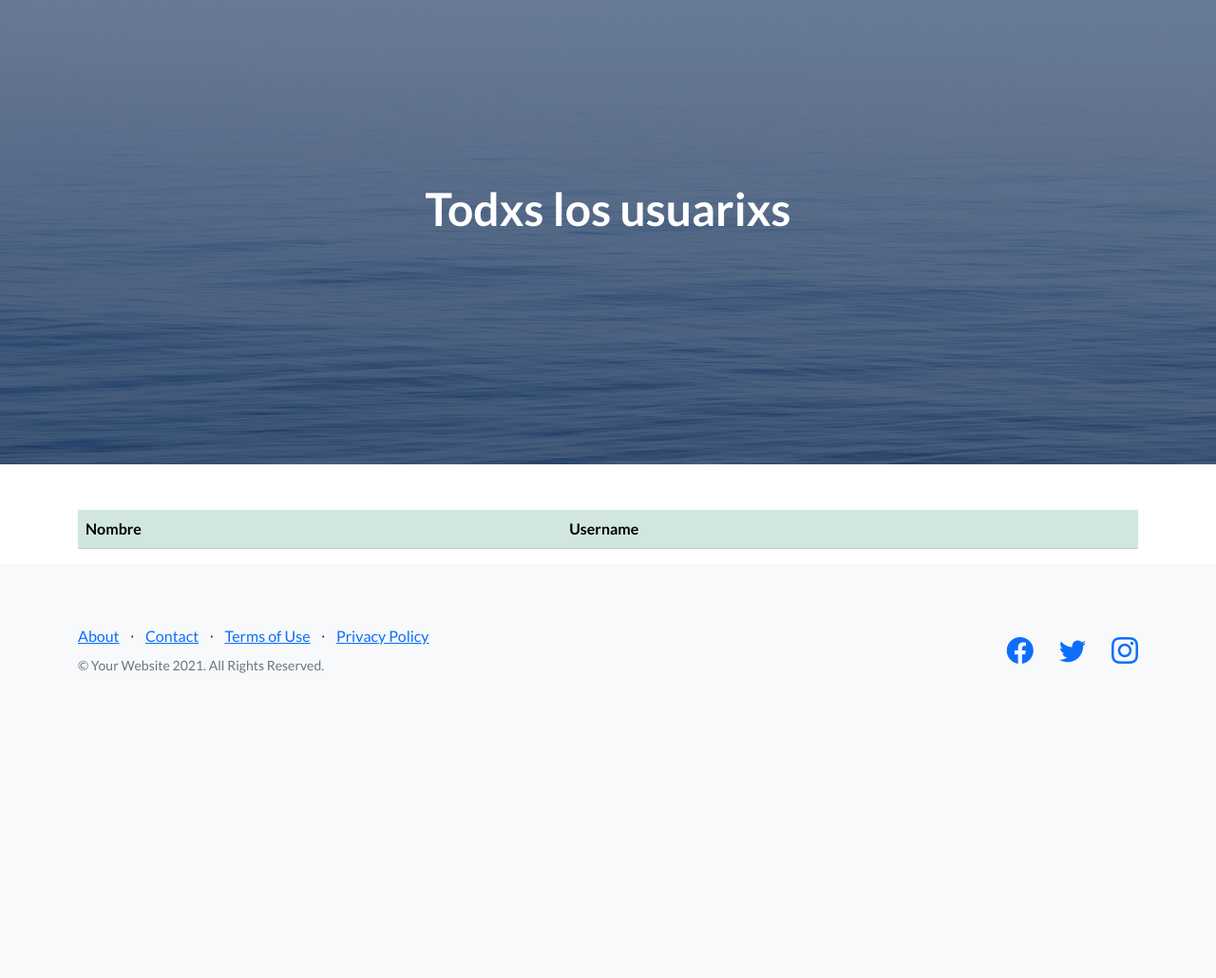
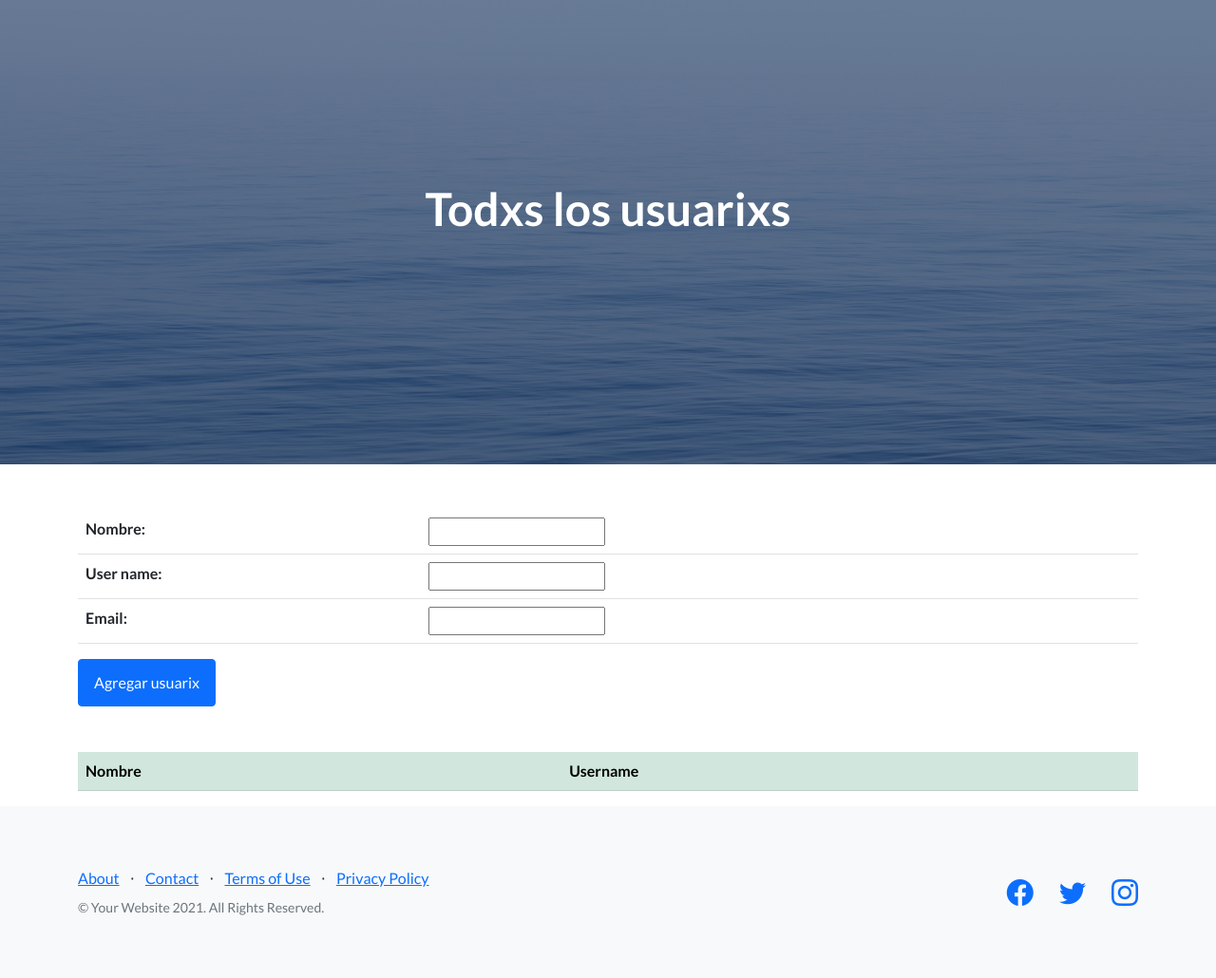
Before and after one commit to tyzurc/Entrega1Cruz, a Django app: page /blog/users/ in a window 1280 px wide. Shown: the part 67-1097 px from the top of the page at 95% size. Before the commit the page ends 776 px from the top, so only its background shows below. Run offline with Django 4.2, Linux system fonts and the light colour scheme; lists and menus that the app fills with data are empty; some libraries are stand-ins or nearby versions.

Commit message:
Agregado formulario de users en su vista

```diff
--- a/blog_coder/blog/templates/blog/posts.html
+++ b/blog_coder/blog/templates/blog/posts.html
@@ -7,16 +7,13 @@
     <p style="color: red"> Hay errores en los datos cargados </p>
     {% endif %}
 
-
     <form action="/blog/posts/" method="POST" class="form-group">
         {% csrf_token %}
         <table class="table">
             {{formulario.as_table}}
         </table>
-
         <input type="submit" value="Crear post" class="btn btn-primary">
     </form>
-
 </div>
 
 <div class="container mt-5">
--- a/blog_coder/blog/templates/blog/users.html
+++ b/blog_coder/blog/templates/blog/users.html
@@ -1,6 +1,20 @@
 {% extends 'blog/base.html' %}
 
 {% block main_content %}
+
+<div class="container mt-5">
+    {% if formulario.errors %}
+    <p style="color: red"> Hay errores en los datos cargados </p>
+    {% endif %}
+
+    <form action="/blog/users/" method="POST" class="form-group">
+        {% csrf_token %}
+        <table class="table">
+            {{formulario.as_table}}
+        </table>
+        <input type="submit" value="Agregar usuarix" class="btn btn-primary">
+    </form>
+</div>
 
 <div class="container mt-5">
     <table class="table">
--- a/blog_coder/blog/views.py
+++ b/blog_coder/blog/views.py
@@ -1,5 +1,4 @@
 from django.shortcuts import render
-from django.http import HttpResponse
 from blog.models import *
 from blog.forms import *
 
@@ -29,4 +28,19 @@ def posts(request):
 
 def users(request):
     users = User.objects.all()
-    return render(request, 'blog/users.html', {"users": users, "title": "Usuarixs", "message": "Todxs los usuarixs"})
+
+    if request.method == "POST":
+        formulario = UsersForm(request.POST)
+
+        if formulario.is_valid():
+            data = formulario.cleaned_data
+
+            user = User(nombre=data['nombre'], user_name=data['user_name'], email=data['email'])
+            user.save()
+
+            formulario = UsersForm()
+            return render(request, 'blog/users.html', {"users": users, "title": "Usuarixs", "message": "Todxs los usuarixs", "formulario": formulario})
+
+    else:
+        formulario = UsersForm()
+        return render(request, 'blog/users.html', {"users": users, "title": "Usuarixs", "message": "Todxs los usuarixs", "formulario": formulario})
```
